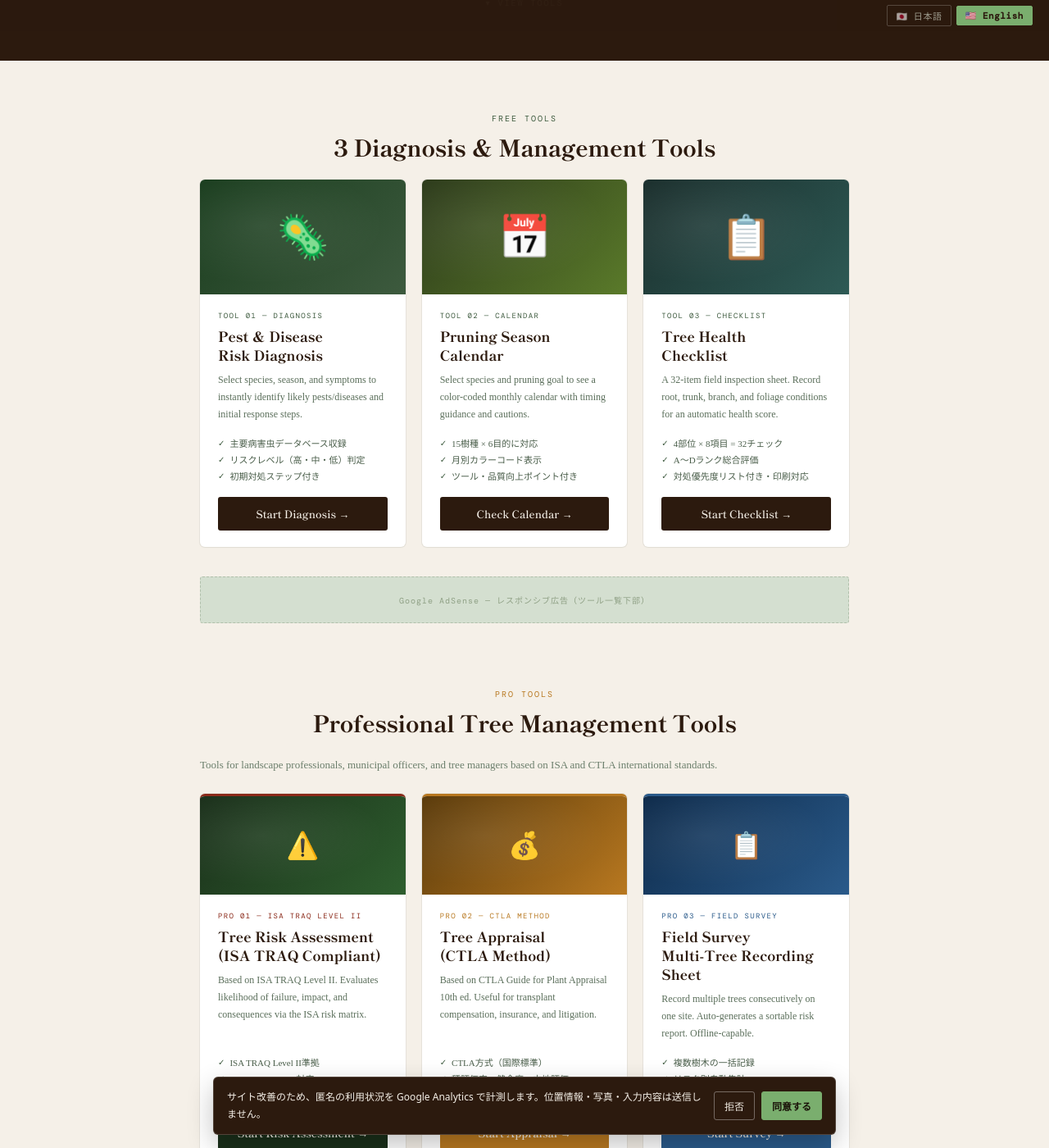
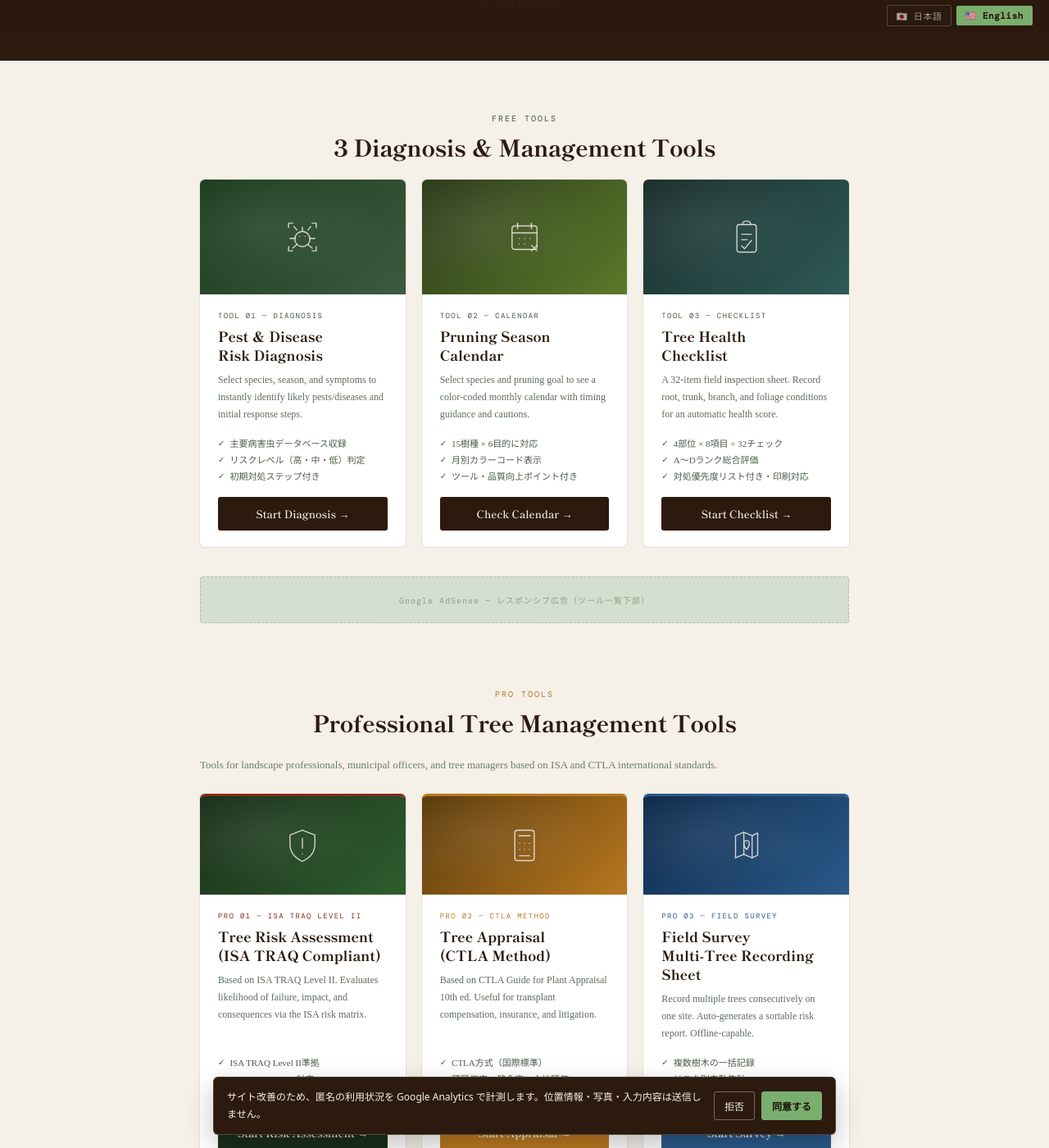
Before and after one commit to raitopapa/raitopapa.github.io, a Jekyll site: the page index.html, which Jekyll copies as it is, in a window 1280 px wide and 1400 px high, scrolled down 487 px. Shown: the whole window at 82% size. Built offline with Jekyll 4.4.1, drawn with Linux system fonts in a browser that asks for light colours.

Commit message:
style: replace tool card emojis with line icons

```diff
--- a/index.html
+++ b/index.html
@@ -142,11 +142,17 @@ body { background: var(--cream); color: var(--ink); font-family: 'Noto Serif JP'
 .tool-card { background: white; border-radius: 6px; overflow: hidden; box-shadow: var(--shadow-card); transition: transform 0.2s, box-shadow 0.2s; text-decoration: none; color: inherit; display: flex; flex-direction: column; }
 .tool-card:hover  { transform: translateY(-4px); box-shadow: var(--shadow-card-hover); }
 .tool-card:active { transform: translateY(-2px); box-shadow: var(--shadow-card); }
-.card-thumb { height: 140px; display: flex; align-items: center; justify-content: center; font-size: 52px; position: relative; overflow: hidden; }
+.card-thumb { height: 140px; display: flex; align-items: center; justify-content: center; position: relative; overflow: hidden; color: rgba(245,240,232,0.9); }
 .card-thumb-1 { background: linear-gradient(135deg, #1a3d1e 0%, #3D5A3E 100%); }
 .card-thumb-2 { background: linear-gradient(135deg, #2C3A1A 0%, #5A7A2A 100%); }
 .card-thumb-3 { background: linear-gradient(135deg, #1a2e2c 0%, #2E5A55 100%); }
+.card-thumb-pro-risk { height: 120px; background: linear-gradient(135deg,#1A2F1A,#2E5E2E); }
+.card-thumb-pro-appraisal { height: 120px; background: linear-gradient(135deg,#5A3A0A,#B87820); }
+.card-thumb-pro-survey { height: 120px; background: linear-gradient(135deg,#0D2A4A,#2A5A8A); }
 .card-thumb::after { content: ''; position: absolute; inset: 0; background: radial-gradient(ellipse at 30% 40%, rgba(255,255,255,0.08) 0%, transparent 60%); }
+.icon-sprite { position: absolute; width: 0; height: 0; overflow: hidden; }
+.tool-line-icon { width: 54px; height: 54px; position: relative; z-index: 1; stroke: currentColor; stroke-width: 1.65; fill: none; stroke-linecap: round; stroke-linejoin: round; opacity: 0.92; filter: drop-shadow(0 4px 10px rgba(0,0,0,0.14)); transition: transform var(--transition-base), opacity var(--transition-base); }
+.tool-card:hover .tool-line-icon { transform: translateY(-2px); opacity: 1; }
 .card-body { padding: 20px 22px; flex: 1; display: flex; flex-direction: column; }
 .card-tag { font-family: 'DM Mono', monospace; font-size: 9px; letter-spacing: 0.15em; text-transform: uppercase; color: var(--moss); margin-bottom: 8px; }
 .card-title { font-family: 'Shippori Mincho', serif; font-size: 17px; font-weight: 700; color: var(--bark); margin-bottom: 8px; line-height: 1.35; }
@@ -212,6 +218,67 @@ footer { background: var(--bark); color: var(--cream); padding: 40px 24px; }
   <link rel="apple-touch-icon" href="/icons/icon-192.png">
 </head>
 <body>
+<svg class="icon-sprite" aria-hidden="true" focusable="false">
+  <symbol id="icon-pest-scan" viewBox="0 0 64 64">
+    <circle cx="32" cy="35" r="11"></circle>
+    <path d="M32 24v-6"></path>
+    <path d="M24 22l-4-5"></path>
+    <path d="M40 22l4-5"></path>
+    <path d="M22 34h-8"></path>
+    <path d="M42 34h8"></path>
+    <path d="M24 43l-6 5"></path>
+    <path d="M40 43l6 5"></path>
+    <path d="M28 31h.01"></path>
+    <path d="M36 31h.01"></path>
+    <path d="M18 12h-6v6"></path>
+    <path d="M46 12h6v6"></path>
+    <path d="M18 52h-6v-6"></path>
+    <path d="M46 52h6v-6"></path>
+  </symbol>
+  <symbol id="icon-pruning-calendar" viewBox="0 0 64 64">
+    <rect x="14" y="16" width="36" height="34" rx="4"></rect>
+    <path d="M22 12v8"></path>
+    <path d="M42 12v8"></path>
+    <path d="M14 26h36"></path>
+    <path d="M24 34h.01"></path>
+    <path d="M32 34h.01"></path>
+    <path d="M40 34h.01"></path>
+    <path d="M24 42h.01"></path>
+    <path d="M32 42h.01"></path>
+    <path d="M42 44l8 8"></path>
+    <path d="M50 44l-8 8"></path>
+  </symbol>
+  <symbol id="icon-health-check" viewBox="0 0 64 64">
+    <rect x="18" y="14" width="28" height="40" rx="4"></rect>
+    <path d="M26 14c0-3 2-5 6-5s6 2 6 5"></path>
+    <path d="M25 28h14"></path>
+    <path d="M25 36h8"></path>
+    <path d="M25 45l4 4 10-12"></path>
+  </symbol>
+  <symbol id="icon-risk-shield" viewBox="0 0 64 64">
+    <path d="M32 10l18 7v13c0 12-7 20-18 25-11-5-18-13-18-25V17l18-7z"></path>
+    <path d="M32 22v14"></path>
+    <path d="M32 44h.01"></path>
+  </symbol>
+  <symbol id="icon-appraisal-calculator" viewBox="0 0 64 64">
+    <rect x="18" y="10" width="28" height="44" rx="4"></rect>
+    <path d="M24 18h16"></path>
+    <path d="M25 29h.01"></path>
+    <path d="M32 29h.01"></path>
+    <path d="M39 29h.01"></path>
+    <path d="M25 38h.01"></path>
+    <path d="M32 38h.01"></path>
+    <path d="M39 38h.01"></path>
+    <path d="M25 47h14"></path>
+  </symbol>
+  <symbol id="icon-field-map" viewBox="0 0 64 64">
+    <path d="M16 18l12-5 12 5 8-4v32l-8 4-12-5-12 5V18z"></path>
+    <path d="M28 13v32"></path>
+    <path d="M40 18v32"></path>
+    <path d="M36 29c0 5-4 9-4 9s-4-4-4-9a4 4 0 0 1 8 0z"></path>
+    <path d="M32 29h.01"></path>
+  </symbol>
+</svg>
 
 <!-- Language Bar -->
 <div class="lang-bar">
@@ -249,7 +316,7 @@ footer { background: var(--bark); color: var(--cream); padding: 40px 24px; }
 
   <div class="tool-grid">
     <a class="tool-card" href="diagnosis.html">
-      <div class="card-thumb card-thumb-1">🦠</div>
+      <div class="card-thumb card-thumb-1"><svg class="tool-line-icon" aria-hidden="true"><use href="#icon-pest-scan"></use></svg></div>
       <div class="card-body">
         <div class="card-tag" data-i18n="tool1-tag">Tool 01 — Diagnosis</div>
         <div class="card-title" data-i18n="tool1-title">病害虫<br>リスク診断</div>
@@ -263,7 +330,7 @@ footer { background: var(--bark); color: var(--cream); padding: 40px 24px; }
       </div>
     </a>
     <a class="tool-card" href="pruning.html">
-      <div class="card-thumb card-thumb-2">📅</div>
+      <div class="card-thumb card-thumb-2"><svg class="tool-line-icon" aria-hidden="true"><use href="#icon-pruning-calendar"></use></svg></div>
       <div class="card-body">
         <div class="card-tag" data-i18n="tool2-tag">Tool 02 — Calendar</div>
         <div class="card-title" data-i18n="tool2-title">剪定適期<br>カレンダー</div>
@@ -277,7 +344,7 @@ footer { background: var(--bark); color: var(--cream); padding: 40px 24px; }
       </div>
     </a>
     <a class="tool-card" href="checklist.html">
-      <div class="card-thumb card-thumb-3">📋</div>
+      <div class="card-thumb card-thumb-3"><svg class="tool-line-icon" aria-hidden="true"><use href="#icon-health-check"></use></svg></div>
       <div class="card-body">
         <div class="card-tag" data-i18n="tool3-tag">Tool 03 — Checklist</div>
         <div class="card-title" data-i18n="tool3-title">樹木健全度<br>チェックリスト</div>
@@ -303,7 +370,7 @@ footer { background: var(--bark); color: var(--cream); padding: 40px 24px; }
 
   <div class="tool-grid">
     <a class="tool-card" href="traq.html" style="border-top:3px solid #8B2A1A;">
-      <div class="card-thumb" style="background:linear-gradient(135deg,#1A2F1A,#2E5E2E);font-size:32px;display:flex;align-items:center;justify-content:center;height:120px;">⚠️</div>
+      <div class="card-thumb card-thumb-pro-risk"><svg class="tool-line-icon" aria-hidden="true"><use href="#icon-risk-shield"></use></svg></div>
       <div class="card-body">
         <div class="card-tag" style="color:#8B2A1A;border-color:#8B2A1A;" data-i18n="pro1-tag">Pro 01 — ISA TRAQ Level II</div>
         <div class="card-title" data-i18n="pro1-title">樹木リスク評価<br>Tree Risk Assessment</div>
@@ -317,7 +384,7 @@ footer { background: var(--bark); color: var(--cream); padding: 40px 24px; }
       </div>
     </a>
     <a class="tool-card" href="ctla.html" style="border-top:3px solid #B87820;">
-      <div class="card-thumb" style="background:linear-gradient(135deg,#5A3A0A,#B87820);font-size:32px;display:flex;align-items:center;justify-content:center;height:120px;">💰</div>
+      <div class="card-thumb card-thumb-pro-appraisal"><svg class="tool-line-icon" aria-hidden="true"><use href="#icon-appraisal-calculator"></use></svg></div>
       <div class="card-body">
         <div class="card-tag" style="color:#B87820;border-color:#B87820;" data-i18n="pro2-tag">Pro 02 — CTLA Method</div>
         <div class="card-title" data-i18n="pro2-title">樹木価値算定<br>Tree Appraisal</div>
@@ -331,7 +398,7 @@ footer { background: var(--bark); color: var(--cream); padding: 40px 24px; }
       </div>
     </a>
     <a class="tool-card" href="survey.html" style="border-top:3px solid #2A5A8A;">
-      <div class="card-thumb" style="background:linear-gradient(135deg,#0D2A4A,#2A5A8A);font-size:32px;display:flex;align-items:center;justify-content:center;height:120px;">📋</div>
+      <div class="card-thumb card-thumb-pro-survey"><svg class="tool-line-icon" aria-hidden="true"><use href="#icon-field-map"></use></svg></div>
       <div class="card-body">
         <div class="card-tag" style="color:#2A5A8A;border-color:#2A5A8A;" data-i18n="pro3-tag">Pro 03 — Field Survey</div>
         <div class="card-title" data-i18n="pro3-title">現地調査記録<br>複数樹木フィールドシート</div>
```
